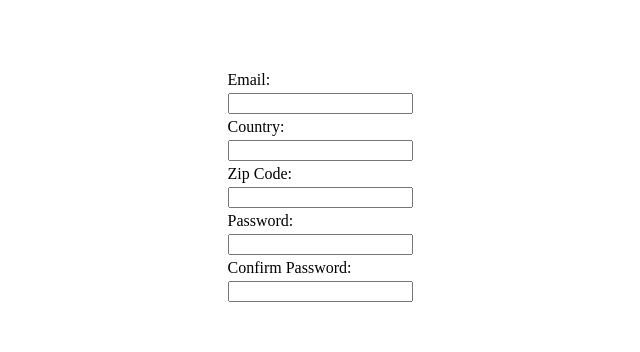
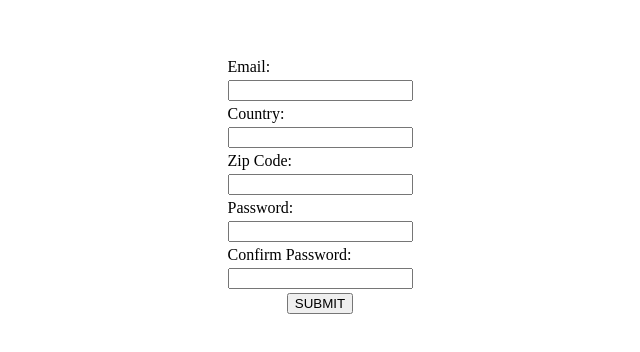
Before and after one commit to LedaThemis/odin-form-validation, a plain HTML site: page index.html in a window 1280 px wide. Shown: the part 214-566 px from the top of the page, without its empty margins (320-960 px from the left). Drawn offline with Linux system fonts and the light colour scheme.

Commit message:
add submit button

```diff
--- a/index.html
+++ b/index.html
@@ -34,6 +34,7 @@
                 <label for="confirmPassword">Confirm Password:</label>
                 <input type="text" name="confirmPassword" id="confirmPassword">
             </div>
+            <button type="submit">SUBMIT</button>
         </form>
     </main>
 </body>
```
